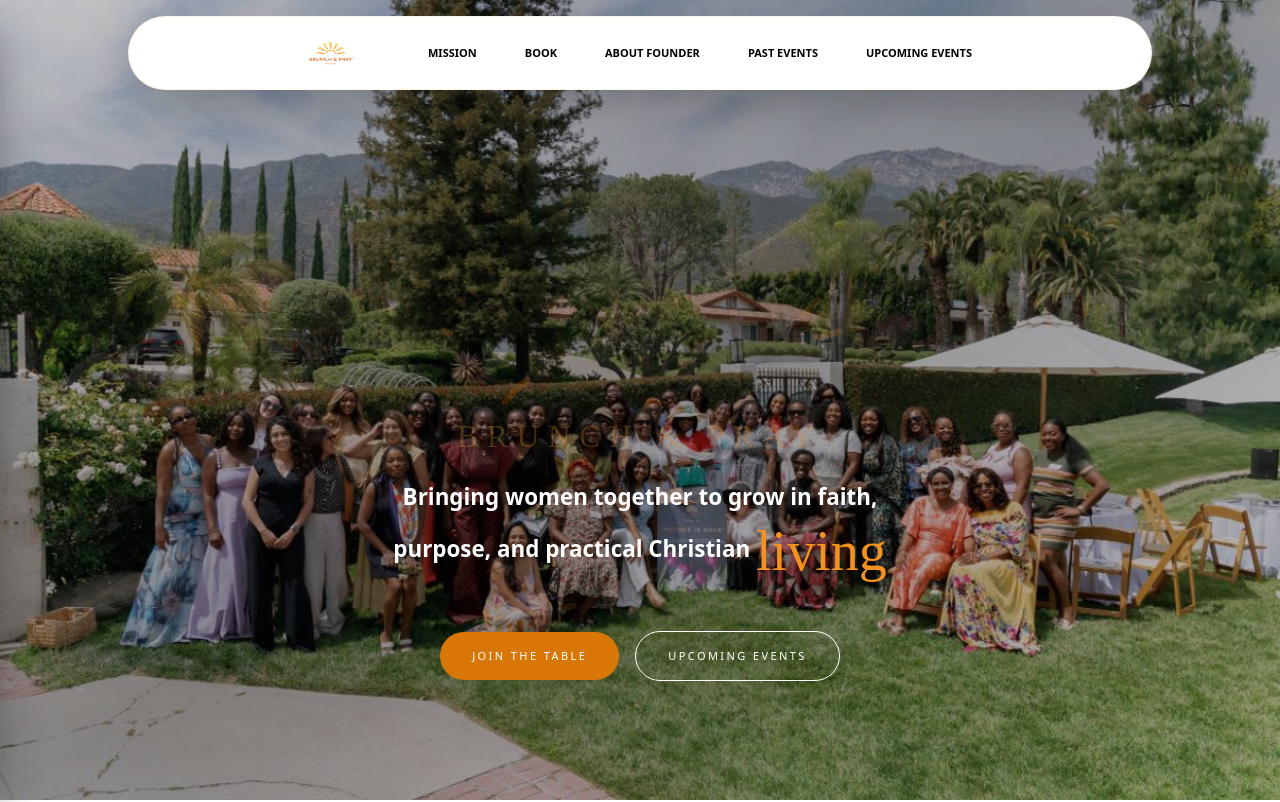
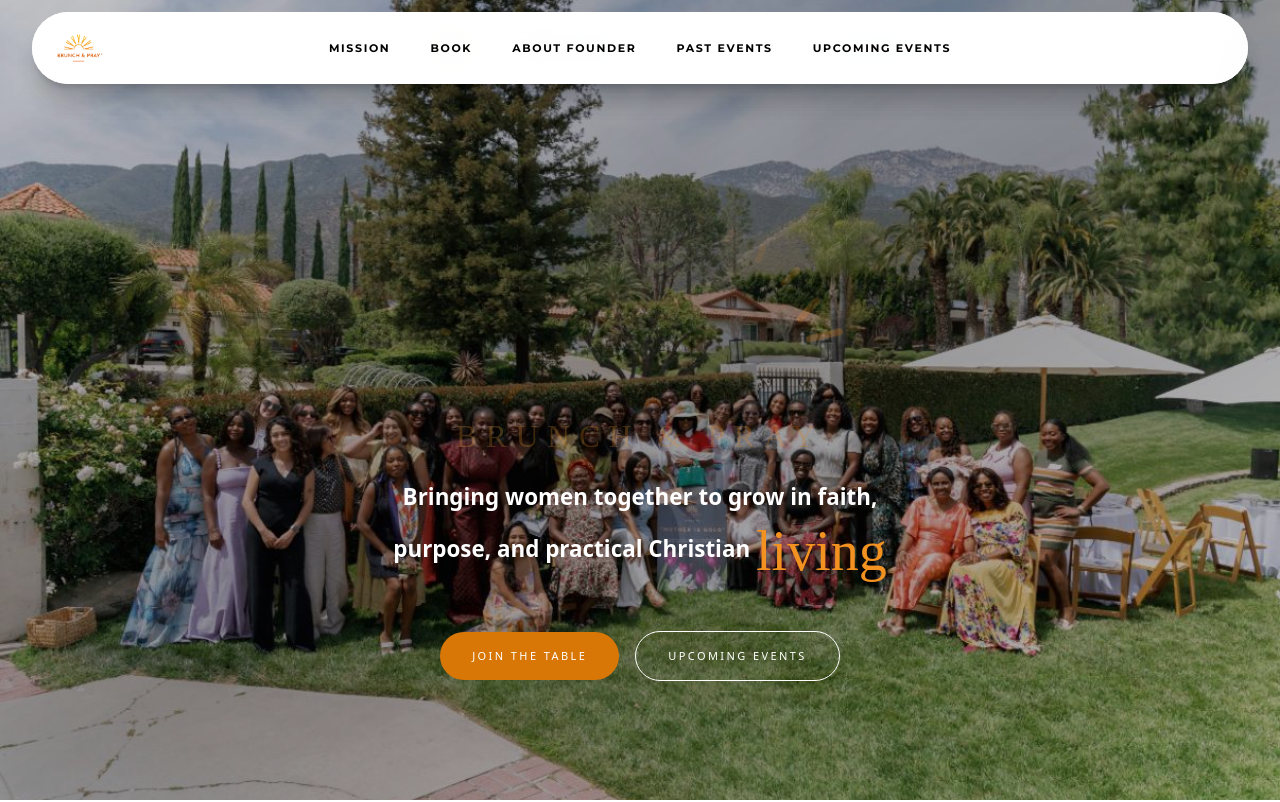
Before and after one commit to emma-data-web/Bruchandpray, a React (Vite) app: page / in a window 1280 px wide. Shown: the top 802 px of the page. Built offline with nearby package versions, Linux system fonts and the light colour scheme; a web font is replaced by a local one.

Commit message:
final changes

```diff
--- a/src/App.jsx
+++ b/src/App.jsx
@@ -1,6 +1,7 @@
 import { BrowserRouter as Router, Routes, Route } from 'react-router-dom'
 import Home from './Pages/Home/Home'
 import Books from './Books'
+import Layout from './components/layout'
 import GetTickets from './GetTickets'
 import DonateAnonymous from './DonateAnonymous'
 import DonatePublicly from './DonatePublicly'
@@ -13,12 +14,12 @@ function App() {
     <>
       <Router>
         <Routes>
-          <Route path="/" element={<Home />} />
-          <Route path="/get-book" element={<Books />} />
-          <Route path="/upcoming-events" element={<GetTickets />} />
-          <Route path="/donate-anonymously" element={<DonateAnonymous />} />
-          <Route path="/donate-publicly" element={<DonatePublicly />} />
-          <Route path="/past-events" element={<PastEventPage />} />
+          <Route path="/" element={<Layout><Home /></Layout>} />
+          <Route path="/get-book" element={<Layout><Books /></Layout>} />
+          <Route path="/upcoming-events" element={<Layout><GetTickets /></Layout>} />
+          <Route path="/donate-anonymously" element={<Layout><DonateAnonymous /></Layout>} />
+          <Route path="/donate-publicly" element={<Layout><DonatePublicly /></Layout>} />
+          <Route path="/past-events" element={<Layout><PastEventPage /></Layout>} />
         </Routes>
       </Router>
 
--- a/src/Pages/Home/UpcomingEvents.jsx
+++ b/src/Pages/Home/UpcomingEvents.jsx
@@ -208,7 +208,7 @@ const UpcomingEvents = () => {
 
                 {/* BUTTON */}
                 <Link
-                  to="/get-tickets"
+                  to="/upcoming-events"
                   className="inline-block mt-5"
                 >
                   <button
--- a/src/components/Nav.jsx
+++ b/src/components/Nav.jsx
@@ -1,99 +1,147 @@
-import { useNavigate, useLocation } from "react-router-dom";
 import logoBlack from "../assets/logo1.png";
 import { IoMenu, IoClose } from "react-icons/io5";
+import { useState } from "react";
+import { useNavigate, useLocation } from "react-router-dom";
 
-const Nav = ({ setMenuOpen, menuOpen }) => {
+const Nav = () => {
+  const [menuOpen, setMenuOpen] = useState(false);
   const navigate = useNavigate();
   const location = useLocation();
 
-  const scrollToSection = (id) => {
-    if (location.pathname !== "/") {
-      navigate("/");
-      setTimeout(() => {
-        document.getElementById(id)?.scrollIntoView({
-          behavior: "smooth",
-        });
-      }, 300);
-    } else {
-      document.getElementById(id)?.scrollIntoView({
-        behavior: "smooth",
-      });
-    }
+  const closeMenu = () => setMenuOpen(false);
 
-    setMenuOpen(false);
+ const goToSection = (id) => {
+  closeMenu();
+
+  const cleanId = id.replace("#", "");
+
+  const scrollToElement = () => {
+    const el = document.getElementById(cleanId);
+    if (!el) return;
+
+    const yOffset = -90; // fixes fixed navbar overlap
+    const y =
+      el.getBoundingClientRect().top + window.pageYOffset + yOffset;
+
+    window.scrollTo({ top: y, behavior: "smooth" });
+  };
+
+  if (location.pathname !== "/") {
+    navigate("/", { state: { scrollTo: cleanId } });
+
+    // wait for page load then scroll
+    setTimeout(scrollToElement, 300);
+  } else {
+    scrollToElement();
+  }
+};
+
+  const goToPage = (path) => {
+    closeMenu();
+    navigate(path);
   };
 
   return (
     <>
-      {/* DESKTOP NAV */}
-      <nav className="fixed bg-white/100 backdrop-blur-xl border border-orange-200/30 py-4 rounded-full left-1/2 -translate-x-1/2 my-4 shadow-2xl px-9 hidden lg:flex gap-12 text-[11px] text-black z-40 font-bold items-center w-[80%] justify-center">
+      <div className="fixed top-3 z-50 w-[95%] left-1/2 -translate-x-1/2 bg-white/95 backdrop-blur-xl rounded-full shadow-xl px-6 py-3">
 
-        <a href="/" className="mr-6">
-          <img src={logoBlack} className="w-12 h-10" />
-        </a>
+  <div className="flex items-center justify-between">
 
-        <button onClick={() => scrollToSection("mission")}>MISSION</button>
+    {/* LOGO LEFT */}
+    <img src={logoBlack} className="w-12 h-12" />
 
-        <a href="/get-book">BOOK</a>
+    {/* CENTER LINKS */}
+    <div className="hidden md:flex gap-10 text-[11px] font-bold tracking-[0.15em] mx-auto">
 
-        <button onClick={() => scrollToSection("founder")}>
-          ABOUT FOUNDER
-        </button>
+      <button onClick={() => goToSection("mission")}>
+        MISSION
+      </button>
 
-        <a href="/past-events">PAST EVENTS</a>
+      <button onClick={() => goToPage("/get-book")}>
+        BOOK
+      </button>
 
-        <a href="/upcoming-events">UPCOMING EVENTS</a>
+      <button onClick={() => goToSection("founder")}>
+        ABOUT FOUNDER
+      </button>
 
-      </nav>
+      <button onClick={() => goToPage("/past-events")}>
+        PAST EVENTS
+      </button>
 
-      {/* MOBILE TOP BAR */}
-      <div className="fixed top-3 px-4 text-4xl md:hidden z-50 bg-white/95 backdrop-blur-xl py-2 rounded-full flex items-center justify-between w-[95%] left-1/2 -translate-x-1/2 shadow-xl">
+      <button onClick={() => goToPage("/upcoming-events")}>
+        UPCOMING EVENTS
+      </button>
 
-        <a href="/">
-          <img src={logoBlack} className="w-12 h-12" />
-        </a>
+    </div>
 
-        <IoMenu onClick={() => setMenuOpen(true)} />
+    {/* RIGHT SPACE (balances layout) */}
+    <div className="w-12 md:w-12" />
+
+    {/* MOBILE MENU ICON */}
+    <IoMenu
+      className="text-3xl cursor-pointer md:hidden"
+      onClick={() => setMenuOpen(true)}
+    />
+
+  </div>
       </div>
 
+      {/* BACKDROP */}
+      <div
+        onClick={closeMenu}
+        className={`
+          fixed inset-0 bg-black/50 backdrop-blur-sm z-[90]
+          transition-all duration-300
+          ${menuOpen ? "opacity-100 visible" : "opacity-0 invisible"}
+        `}
+      />
+
       {/* MOBILE SIDEBAR */}
-      <div className={`fixed top-0 left-0 h-screen w-[70%] bg-[#F39221] z-[100] shadow-2xl flex flex-col px-6 py-8 transition-transform duration-500 ${
-        menuOpen ? "translate-x-0" : "-translate-x-full"
-      }`}>
+      <div
+        className={`
+          fixed top-0 left-0 h-screen w-[70%]
+          bg-black text-white z-[100]
+          transition-transform duration-500
+          ${menuOpen ? "translate-x-0" : "-translate-x-full"}
+        `}
+      >
 
-        <div className="flex justify-between mb-10">
-          <img src={logoBlack} className="w-14 h-14" />
-          <IoClose className="text-4xl text-white" onClick={() => setMenuOpen(false)} />
-        </div>
+        {/* CLOSE */}
+        <IoClose
+          className="absolute top-6 right-6 text-4xl cursor-pointer"
+          onClick={closeMenu}
+        />
 
-        <div className="flex flex-col gap-6 text-white font-semibold text-sm">
+        {/* LOGO */}
+        <img src={logoBlack} className="w-16 h-16 m-6" />
 
-          <button onClick={() => scrollToSection("mission")}>MISSION</button>
+        {/* LINKS */}
+        <div className="flex flex-col gap-6 px-6 mt-10 text-sm tracking-[0.15em]">
 
-          <a href="/get-book" onClick={() => setMenuOpen(false)}>BOOK</a>
+          <button onClick={() => goToSection("#mission")}>
+            MISSION
+          </button>
 
-          <button onClick={() => scrollToSection("founder")}>
+          <button onClick={() => goToPage("/get-book")}>
+            BOOK
+          </button>
+
+          <button onClick={() => goToSection("#founder")}>
             ABOUT FOUNDER
           </button>
 
-          <a href="/past-events" onClick={() => setMenuOpen(false)}>
+          <button onClick={() => goToPage("/past-events")}>
             PAST EVENTS
-          </a>
+          </button>
 
-          <a href="/upcoming-events" onClick={() => setMenuOpen(false)}>
+          <button onClick={() => goToPage("/upcoming-events")}>
             UPCOMING EVENTS
-          </a>
+          </button>
 
         </div>
+
       </div>
-
-      {/* BACKDROP ALWAYS WORKS */}
-      {menuOpen && (
-        <div
-          onClick={() => setMenuOpen(false)}
-          className="fixed inset-0 bg-black/40 backdrop-blur-sm z-[90]"
-        />
-      )}
     </>
   );
 };
--- a/src/components/layout.jsx
+++ b/src/components/layout.jsx
@@ -1,186 +1,11 @@
-import { FaFacebookF, FaInstagram, FaPinterestP } from "react-icons/fa";
-import { IoMailOutline, IoClose } from "react-icons/io5";
-import { useState } from "react";
-
-import Nav from "./Nav.jsx";
-import Footer from "./Footer.jsx";
-
-import logoBlack from "../assets/logo1.png";
+import Nav from "./Nav";
 
 const Layout = ({ children }) => {
-  const [menuOpen, setMenuOpen] = useState(false);
+  return (
+    <div className="min-h-screen w-full">
+      <Nav/>
 
-  return (
-    <div className="bg-gradient-to-br from-[#2a0f2e] via-[#3a1a3e] to-[#4a233e] min-h-screen font-sans text-[#f8e8f0] w-full">
-
-      {/* --- NAV COMPONENT --- */}
-      <Nav
-        setMenuOpen={setMenuOpen}
-        menuOpen={menuOpen}
-      />
-
-      {/* --- MOBILE OVERLAY MENU --- */}
-      <>
-        {/* BACKDROP */}
-        <div
-          className={`
-            fixed
-            inset-0
-
-            bg-black/50
-            backdrop-blur-sm
-
-            z-[90]
-
-            transition-all
-            duration-500
-
-            ${
-              menuOpen
-                ? "opacity-100 visible"
-                : "opacity-0 invisible"
-            }
-          `}
-          onClick={() => setMenuOpen(false)}
-        />
-
-        {/* SIDEBAR MENU */}
-        <div
-          className={`
-            fixed
-            top-0
-            left-0
-
-            h-screen
-
-            w-[70%]
-            sm:w-[45%]
-            md:w-[35%]
-
-            bg-black
-
-            text-white
-
-            z-[100]
-
-            shadow-2xl
-
-            px-6
-            py-8
-
-            flex
-            flex-col
-
-            transition-transform
-            duration-500
-            ease-in-out
-
-            ${
-              menuOpen
-                ? "translate-x-0"
-                : "-translate-x-full"
-            }
-          `}
-        >
-
-          {/* CLOSE BUTTON */}
-          <button
-            className="
-              absolute
-              top-6
-              right-6
-
-              text-4xl
-
-              text-white
-
-              hover:rotate-90
-
-              transition
-              duration-300
-            "
-            onClick={() => setMenuOpen(false)}
-          >
-            <IoClose />
-          </button>
-
-          {/* LOGO */}
-          <div className="mb-12 mt-2">
-
-            <img
-              src={logoBlack}
-              alt="logo"
-              className="
-                w-20
-                h-20
-
-                object-contain
-              "
-            />
-
-          </div>
-
-          {/* MENU TITLE */}
-          <h2
-            className="
-              text-[#F39221]
-
-              text-xl
-
-              mb-10
-
-              tracking-[0.3em]
-
-              font-semibold
-            "
-          >
-            MENU
-          </h2>
-
-          {/* LINKS */}
-          <div className="flex flex-col gap-7">
-
-            {[
-              "MISSION",
-              "BOOK",
-              "ABOUT FOUNDER",
-              "PAST EVENTS",
-              "UPCOMING EVENTS",
-            ].map((link) => (
-              <a
-                key={link}
-                href={`/${link.toLowerCase().replace(/\s+/g, "-")}`}
-                className="
-                  text-sm
-
-                  tracking-[0.18em]
-
-                  font-medium
-
-                  hover:text-[#F39221]
-                  hover:translate-x-3
-
-                  transition-all
-                  duration-300
-                "
-                onClick={() => setMenuOpen(false)}
-              >
-                {link}
-              </a>
-            ))}
-
-          </div>
-
-        </div>
-      </>
-
-      {/* --- MAIN PAGE CONTENT --- */}
-      <main className="relative">
-        {children}
-      </main>
-
-      <Footer />
-
+      <main>{children}</main>
     </div>
   );
 };
```
Also changed, not shown: src/Pages/Home/Home.jsx (+17 -0 lines).
